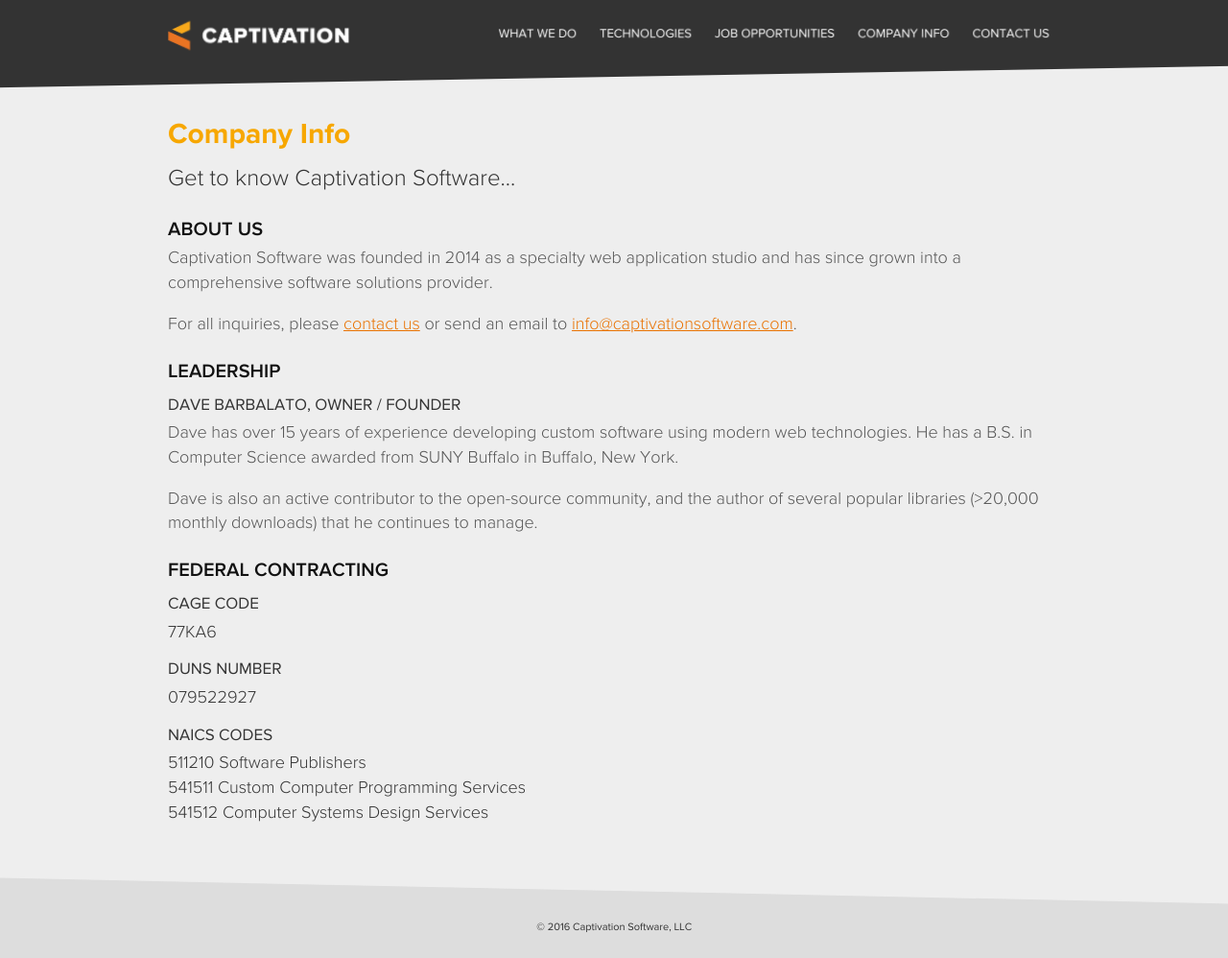
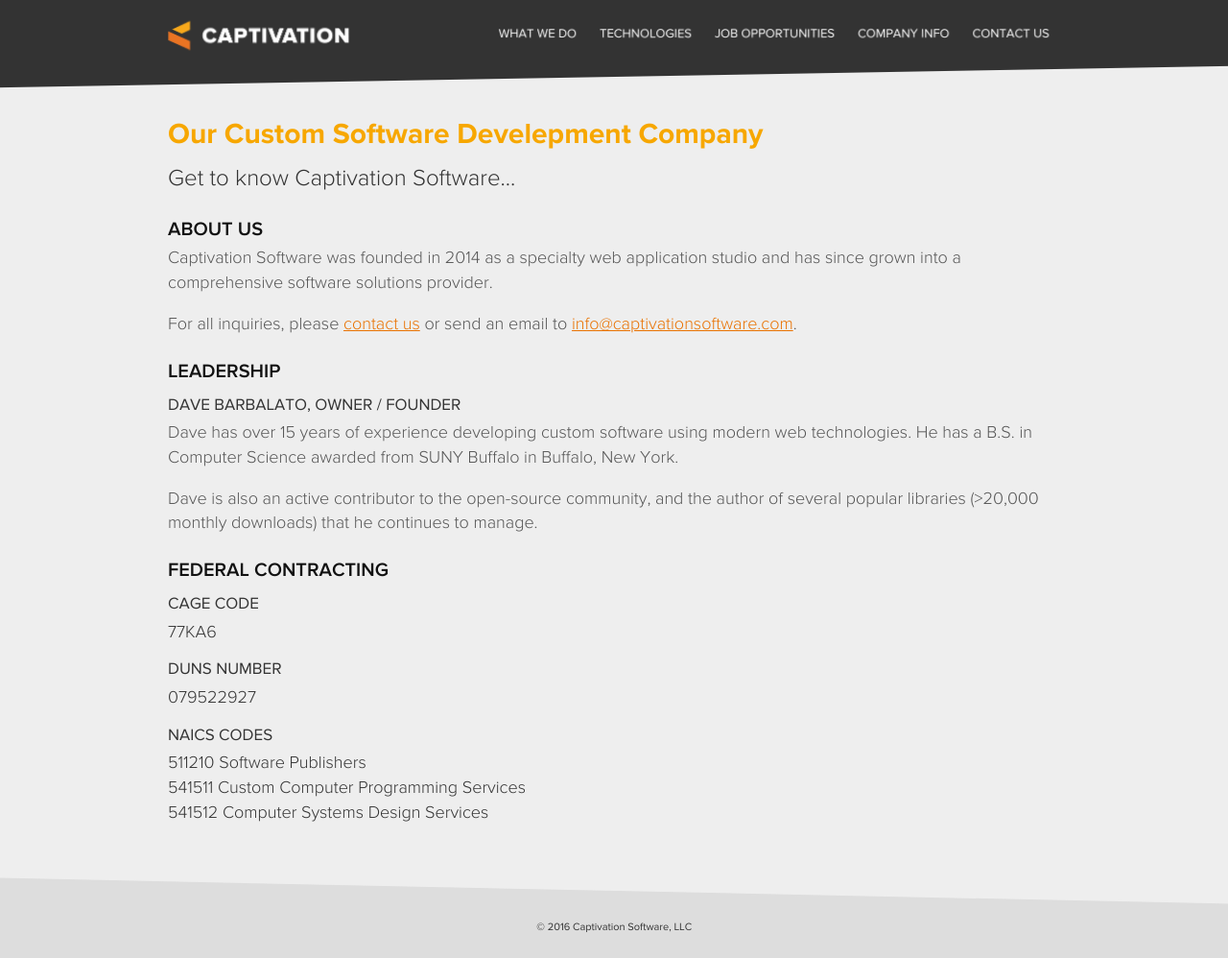
Before and after one commit to isabella232/captivationsoftware.github.io-archive, a Jekyll site: the page built from company.html, in a window 1280 px wide and 998 px high. Shown: the whole window at 96% size. Built offline with Jekyll 4.4.1, drawn with Linux system fonts in a browser that asks for light colours; nearby versions of some CDN libraries; some web fonts are replaced.

Commit message:
Update company.html

```diff
--- a/company.html
+++ b/company.html
@@ -1,8 +1,9 @@
 ---
 layout: subpage
-title: 'Company Info | Captivation Software'
-heading: 'Company Info'
+title: 'About Our Custom Software Development & Designers | Captivation Software'
+heading: 'Our Custom Software Develepment Company'
 ---
+<meta name="description" content="Founded in 2014, Captivation Software employs a team of Baltimore and Washington DC software designers for all you custom software development solution needs.">
 <div class="row">
   <div class="col-xs-12">
     <h2>Get to know Captivation Software...<h2>
```
